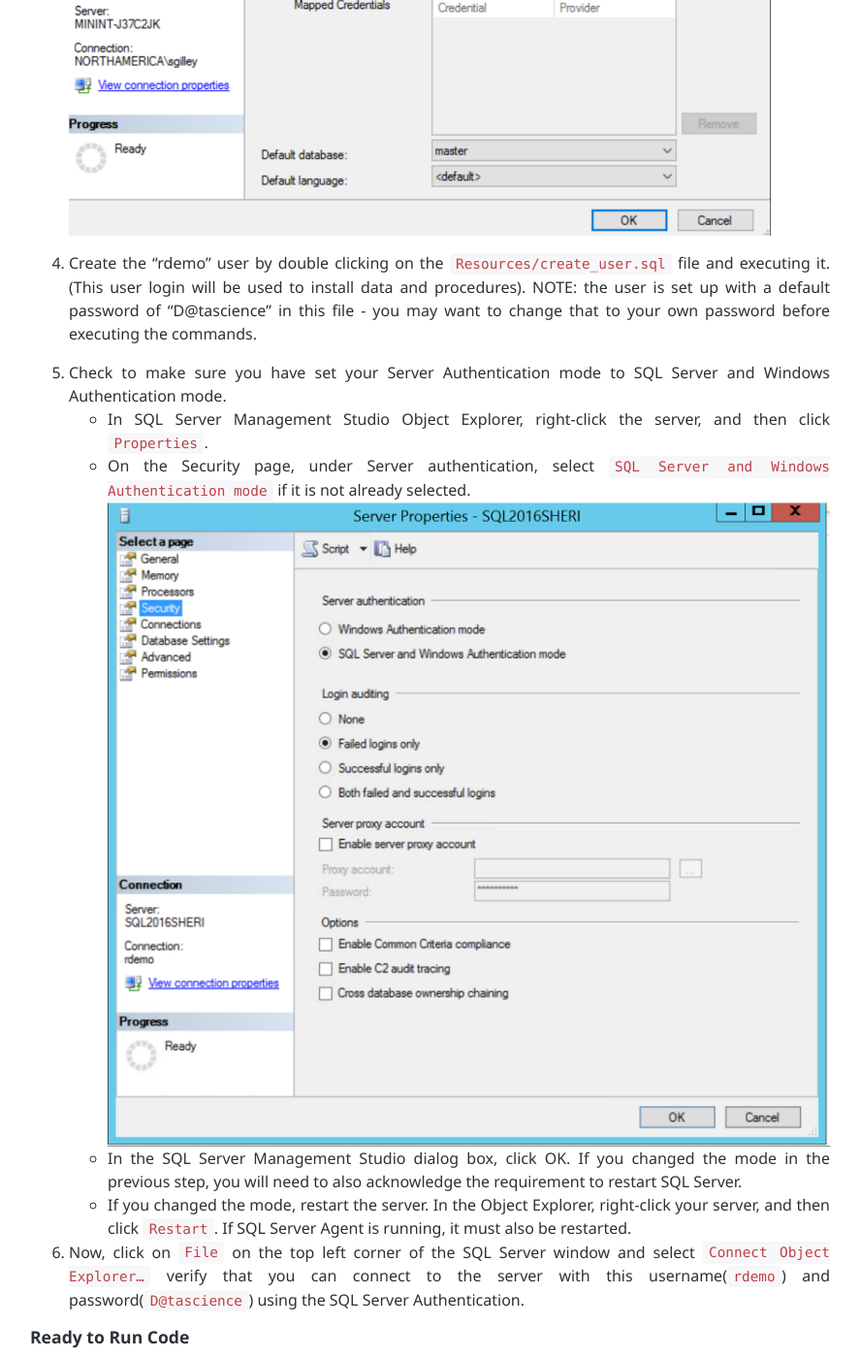
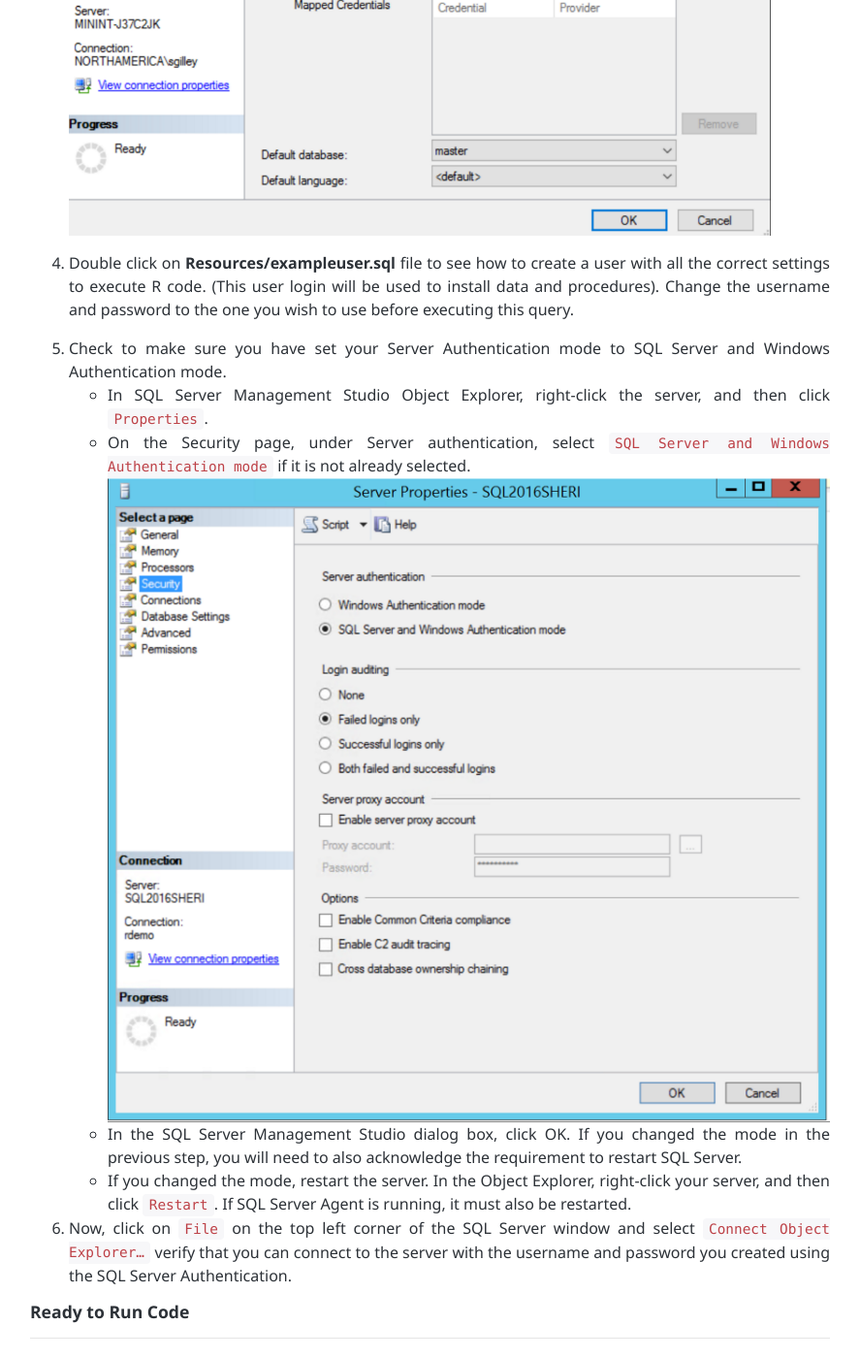
Before and after one commit to microsoft/r-server-hospital-length-of-stay, a Jekyll site: the page built from SetupSQL.md, in a window 1280 px wide and 1400 px high, scrolled down 1615 px. Shown: the whole window at 97% size, without its empty margins (54-941 px from the left). Built offline with Jekyll 4.4.1, drawn with Linux system fonts in a browser that asks for light colours; our own code applies the rules of GitHub Pages for plain Markdown files.

Commit message:
Remove Rdemo

```diff
--- a/SetupSQL.md
+++ b/SetupSQL.md
@@ -45,7 +45,7 @@
     <br/>
     <img src="images/sqluser.png"  >
 
-4. Create the "rdemo" user  by double clicking on the <code>Resources/create_user.sql</code> file and executing it. (This user login will be used to install data and procedures).  NOTE: the user is set up with a default password of "D@tascience" in this file - you may want to change that to your own password before executing the commands.
+4. Double click on **Resources/exampleuser.sql** file to see how to create a user with all the correct settings to execute R code. (This user login will be used to install data and procedures). Change the username and password to the one you wish to use before executing this query.
 
 5. 	Check to make sure you have set your Server Authentication mode to SQL Server and Windows Authentication mode.
     *	In SQL Server Management Studio Object Explorer, right-click the server, and then click <code>Properties</code>.
@@ -55,7 +55,7 @@
     *	In the SQL Server Management Studio dialog box, click OK.  If you changed the mode in the previous step, you will need to also acknowledge the requirement to restart SQL Server.
     * If you changed the mode, restart the server.  In the Object Explorer, right-click your server, and then click <code>Restart</code>. If SQL Server Agent is running, it must also be restarted.
 
-6.	Now, click on <code>File</code> on the top left corner of the SQL Server window and select <code>Connect Object Explorer…</code> verify that you can connect to the server with this username(<code>rdemo</code>) and password(<code>D@tascience</code>) using the SQL Server Authentication.
+6.	Now, click on `File` on the top left corner of the SQL Server window and select `Connect Object Explorer…` verify that you can connect to the server with the username and password you created using the SQL Server Authentication.
 
 
 ### Ready to Run Code
```
Also changed, not shown: Powershell_Instructions.md (+2 -2 lines), Visualize_Results.md (+1 -1 lines), local.md (+0 -3 lines).
